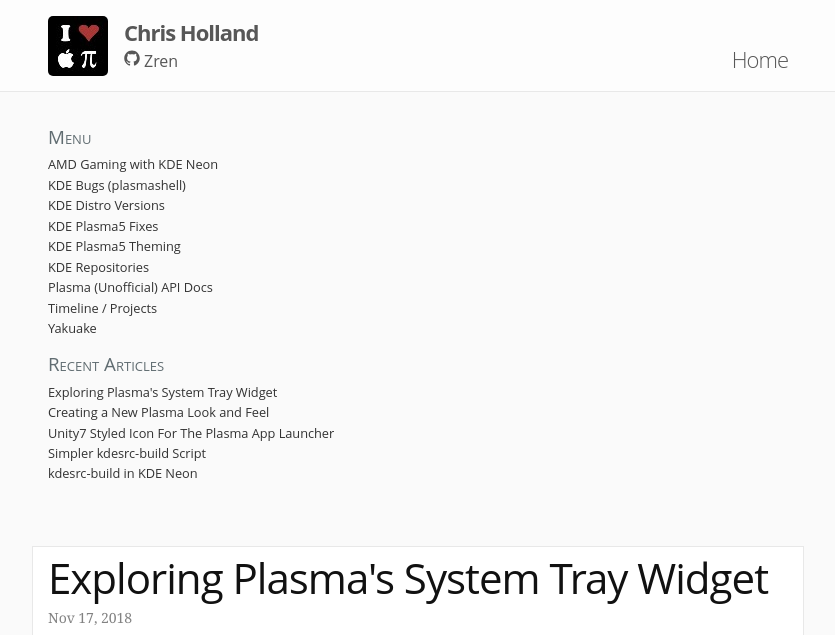
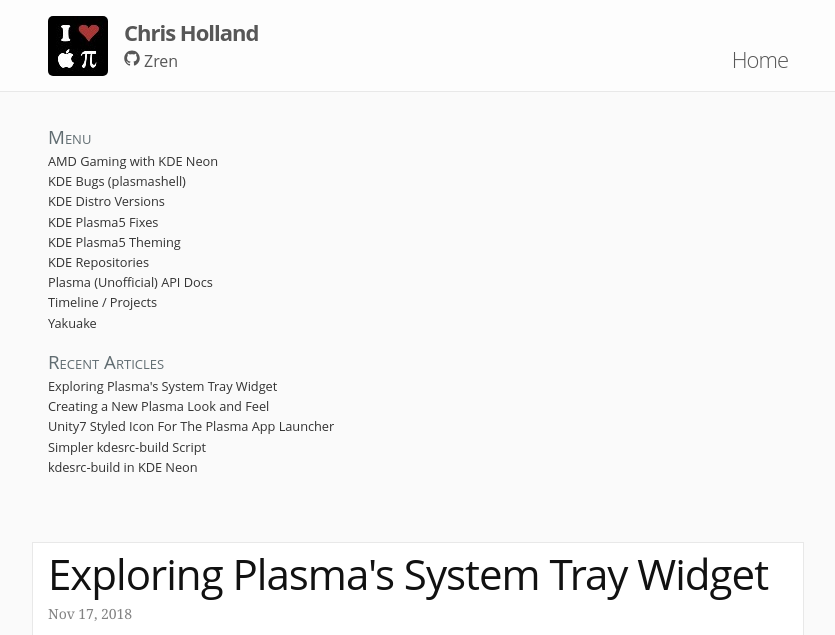
Before and after one commit to Zren/zren.github.io, a Jekyll site: the page built from index.html, in a window 1280 px wide. Shown: the top 635 px of the page, without its empty margins (222-1057 px from the left). Built offline with Jekyll 4.4.1, drawn with Linux system fonts in a browser that asks for light colours; grey boxes are pictures that could not be loaded.

Commit message:
Fix sidebar width only 50% in mobile. Make sidebar button with padding instead of using margin.

```diff
--- a/_includes/sidenav.html
+++ b/_includes/sidenav.html
@@ -4,6 +4,9 @@
   }
   #sidenav .nav-contents a {
     color: #333;
+    line-height: 1.1;
+    padding-top: 0.25em;
+    padding-bottom: 0.25em;
   }
   #sidenav .nav-contents a:hover {
     color: #666;
@@ -14,18 +17,13 @@
   #sidenav li {
     font-size: 0.8em;
     font-family: "Open Sans", "Helvetica Neue", Helvetica, Arial, sans-serif;
-    line-height: 1.1;
     list-style: none;
-  }
-  #sidenav li {
-    margin-top: 0.5em;
   }
   @media (max-width: 1440px) {
     #sidenav {
       margin-bottom: 52px;
     }
     .nav-contents {
-      width: 49%;
       display: inline-block;
       vertical-align: top;
     }
```
